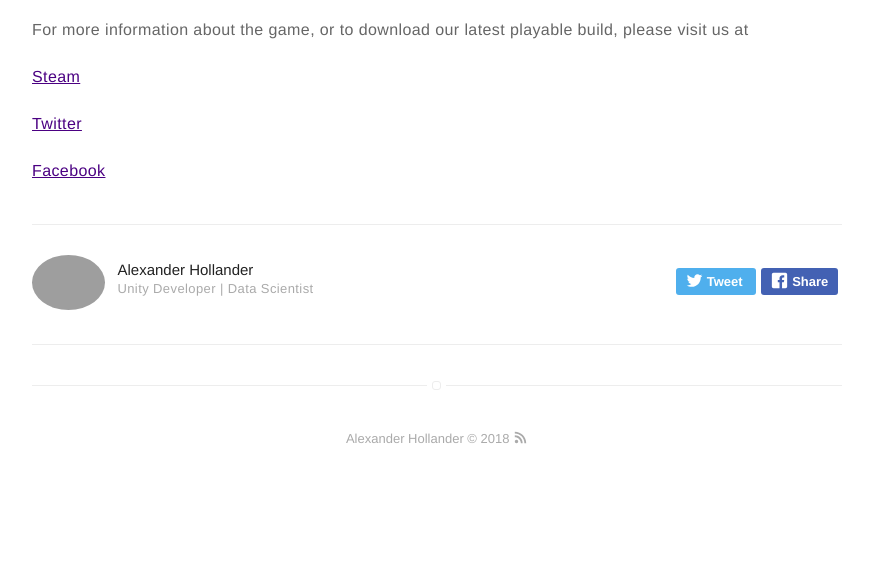
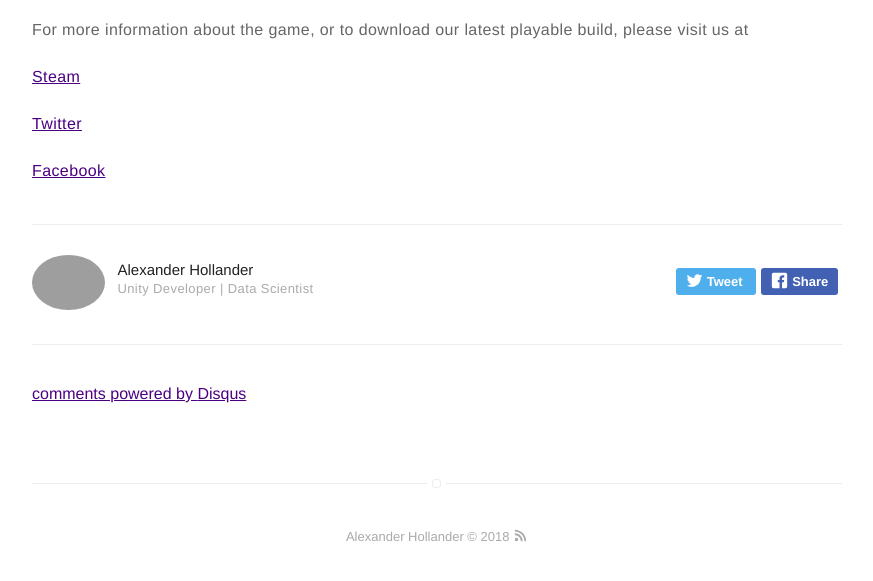
Before and after one commit to Ashen-Vaults/ashen-vaults.github.io, a Jekyll site: the page built from _posts/2016-01-23-mirrors-of-grimaldi.markdown, in a window 1280 px wide and 900 px high, scrolled down 2269 px, cut to the strip 316-897 px from the top of the window. Shown: the whole strip, without its empty margins (203-1076 px from the left). Built offline with Jekyll 4.4.1, drawn with Linux system fonts in a browser that asks for light colours; comment, search, counter and statistics services are not loaded; before the commit the page ends 3071 px from its top, so only the background shows below that; part of the change alters nothing that is shown.

Commit message:
Added disqus to posts
Tested locally on all posts.

```diff
--- a/_config.yml
+++ b/_config.yml
@@ -30,9 +30,9 @@ permalink: pretty
 # analytics-piwik-id: 1
 
 # if you don't want comments in your posts, leave categories empty
-#disqus:
-#  shortname: mydisqus # enter this from your disqus account
-#  categories: [blog, project] # only show disqus for posts that have these categories
+disqus:
+  shortname: alex-hollander # enter this from your disqus account
+  categories: [blog, project] # only show disqus for posts that have these categories
 
 # if you don't have any of social below, comment the line
 #facebook: myfacebook
@@ -102,6 +102,7 @@ plugins:
   - jekyll-feed
   - jemoji
   - jekyll-admin
+  - jekyll-jupyter-notebook
 
 jekyll-mentions:
     base_url: https://github.com
```
